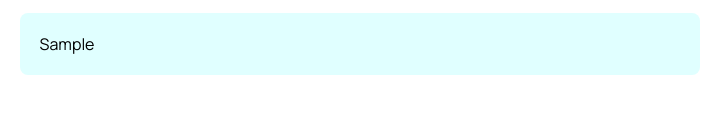
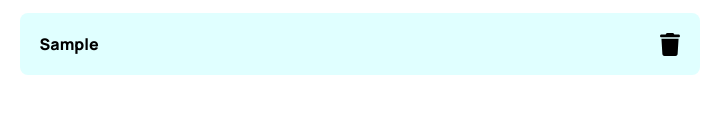
Before and after one commit to khalid586/ToDo-javascript, a plain HTML site: page index.html in a window 1280 px wide. Both pictures are taken after typing "Sample" into the empty fields and a click on the button "Add task". Shown: the part 242-356 px from the top of the page, 310-1030 px from the left. Drawn offline with Linux system fonts and the light colour scheme.

Commit message:
delete button added ( non -functional)

```diff
--- a/script.js
+++ b/script.js
@@ -1,5 +1,3 @@
-
-
 function Add_task(){
     const task = document.getElementById('task');
 
@@ -9,18 +7,9 @@ function Add_task(){
         const list = document.getElementById('taskList');
         const li = document.createElement('li');
         list.appendChild(li);
-        li.innerText = task.value;
+        li.innerHTML = `<b>${task.value}</b> </style>
+        <img align = "right" src = "Assets/trash-solid.svg" width = "20px">`;
+
         task.value = '';
     }
 }
-
-// function Add_task() {
-//     const taskInput = document.getElementById('task');
-//     const text = document.getElementById('Added_task');
-
-//     // Display the task name
-//     text.innerText = "Task: " + taskInput.value;
-
-//     // You can clear the input field if needed
-//     taskInput.value = '';
-// }
--- a/style.css
+++ b/style.css
@@ -11,6 +11,11 @@
     border-radius: 8px;
     margin-top: 5px;
 }
+
+ul > li > img{
+    position:right;
+}
+
 #task{
     border-radius: 5px;
     border: none;
```
Also changed, not shown: Assets/trash-solid.svg (added).
